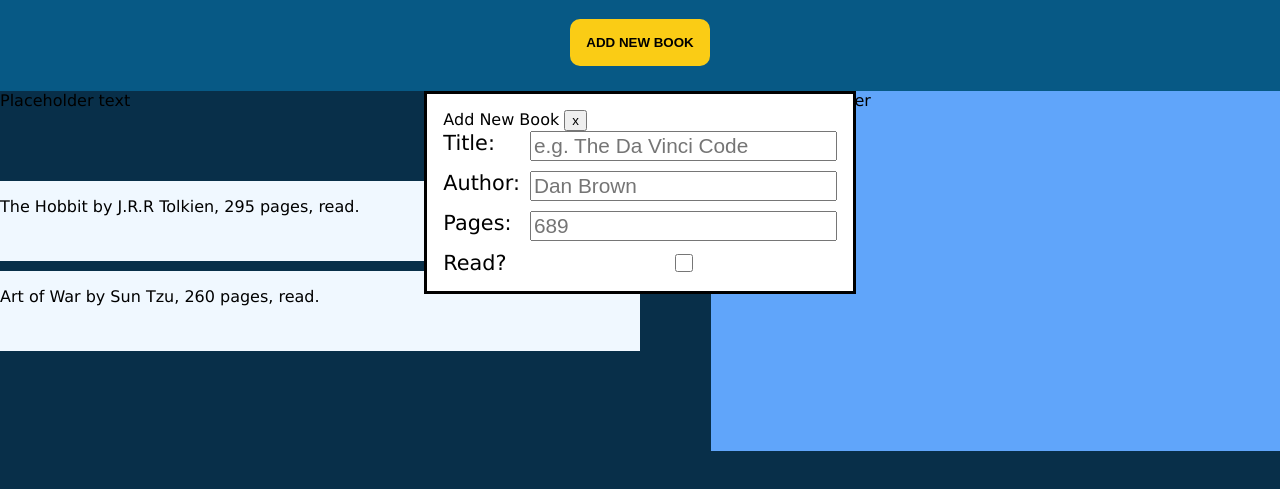
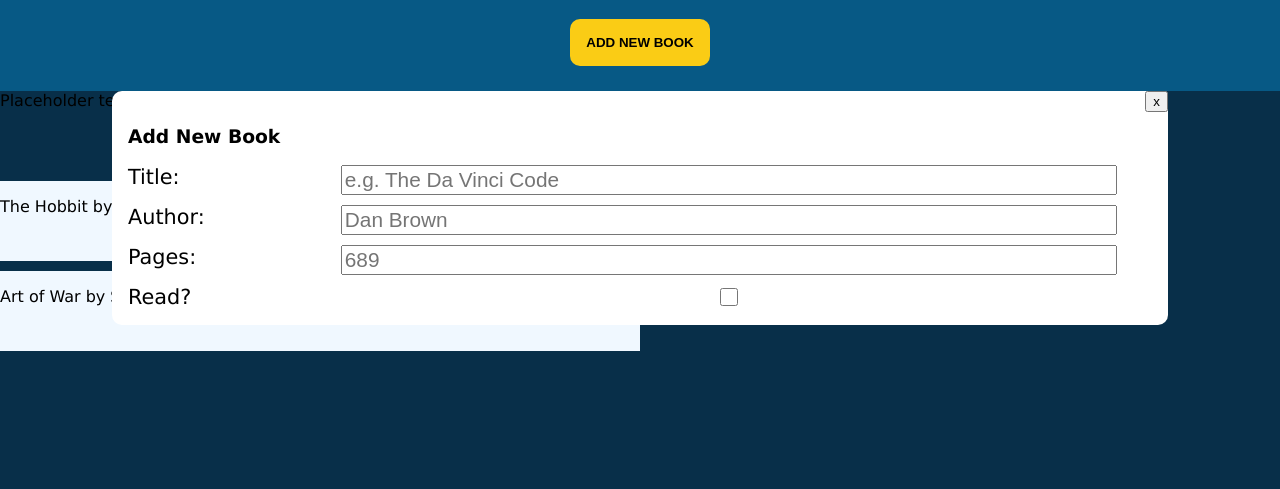
Before and after one commit to Neo319/library, a plain HTML site: page index.html in a window 1280 px wide. Both pictures are taken after a click on the button "ADD NEW BOOK". Shown: the part 107-596 px from the top of the page. Drawn offline with Linux system fonts and the light colour scheme.

Commit message:
remove sidebar and change modal positioning

```diff
--- a/index.html
+++ b/index.html
@@ -18,12 +18,8 @@
 <div id="main">
         <div id="cards"> Placeholder text </div>
 
-        <div id="sidebar">Sidebar Placeholder
-
-        </div>
-
         <dialog id="myDialog">
-            <span>Add New Book</span>
+            <h3>Add New Book</h3>
             <button id="closeDialog">x</button>
 
             <form action="./index.html" id="modalForm">
--- a/script.js
+++ b/script.js
@@ -38,6 +38,14 @@ class Book {
             cardInfo.textContent = `${title} by ${author}, ${pages} pages, ${readText}.`
             myCard.appendChild (cardInfo);
 
+
+            let closeCard = document.createElement("button");
+            closeCard.textContent = "x";
+            closeCard.addEventListener("click", () => {myCard.remove});
+            closeCard.classList = "closeCard";
+
+            myCard.appendChild(closeCard);
+
         }
     }
 }
--- a/styles.css
+++ b/styles.css
@@ -31,16 +31,8 @@ a {
 
 #main {
     display: grid;
-
-    grid-template-columns: 1fr 0.8fr;
-
+    grid-template-rows: 1fr 1fr;
 }
-
-
-#sidebar {
-    background-color: #60a5fa;
-}
-
 
 
 
@@ -55,6 +47,14 @@ a {
 
 .card {
     background-color: aliceblue;
+
+    position: relative;
+}
+
+.closeCard {
+    position: absolute;
+    top: 0;
+    right: 0;
 }
 
 
@@ -68,3 +68,21 @@ a {
 #modalForm label, input {
     font-size: 1.3rem;
 }
+
+#myDialog {
+    position: fixed;
+    border-radius: 10px;
+    border: none;
+    width: 80vw;
+
+}
+
+#closeDialog {
+    position: absolute;
+    right: 0;
+    top: 0;
+}
+
+#myDialog input {
+    width: 60vw;
+}
```
